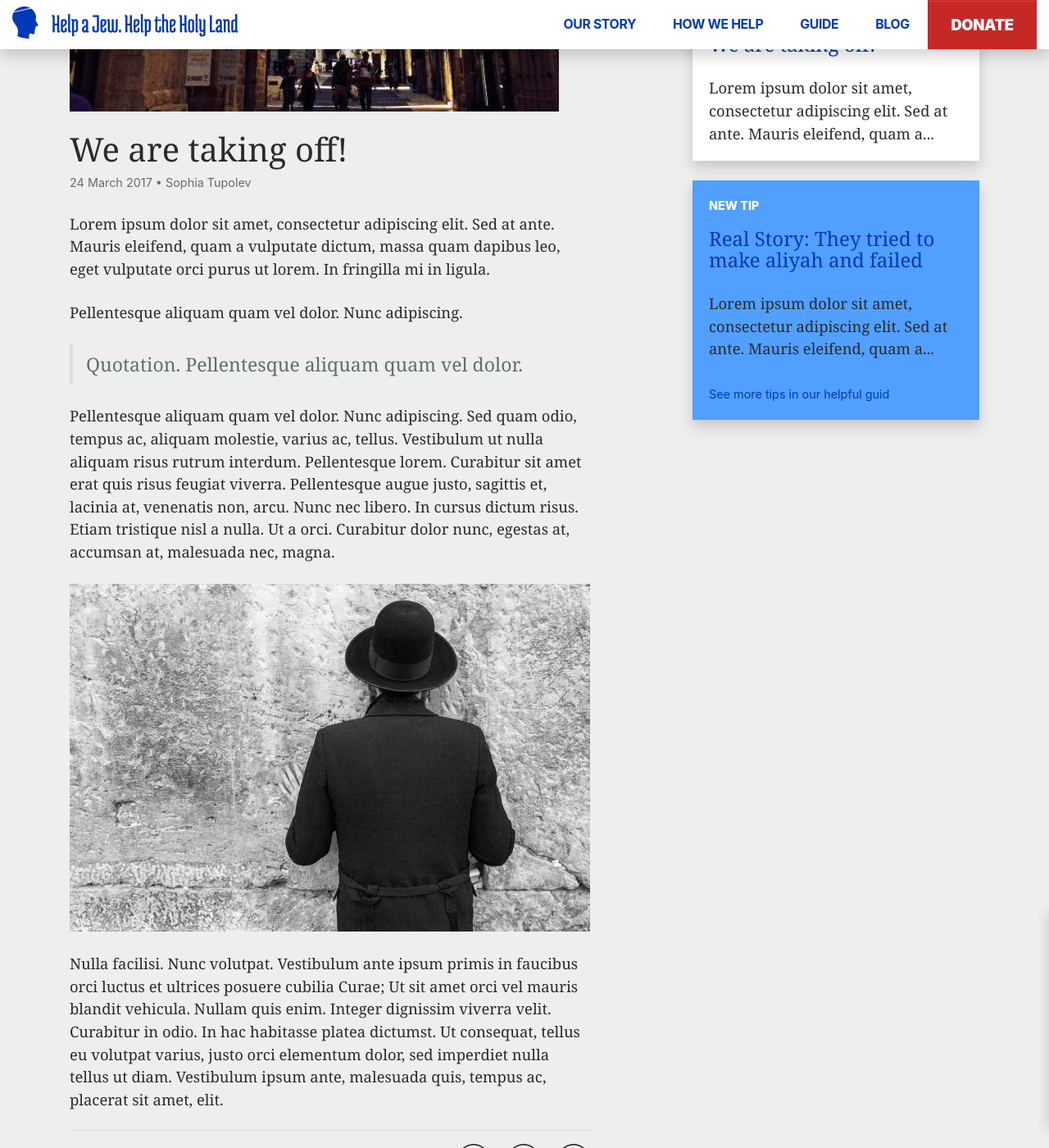
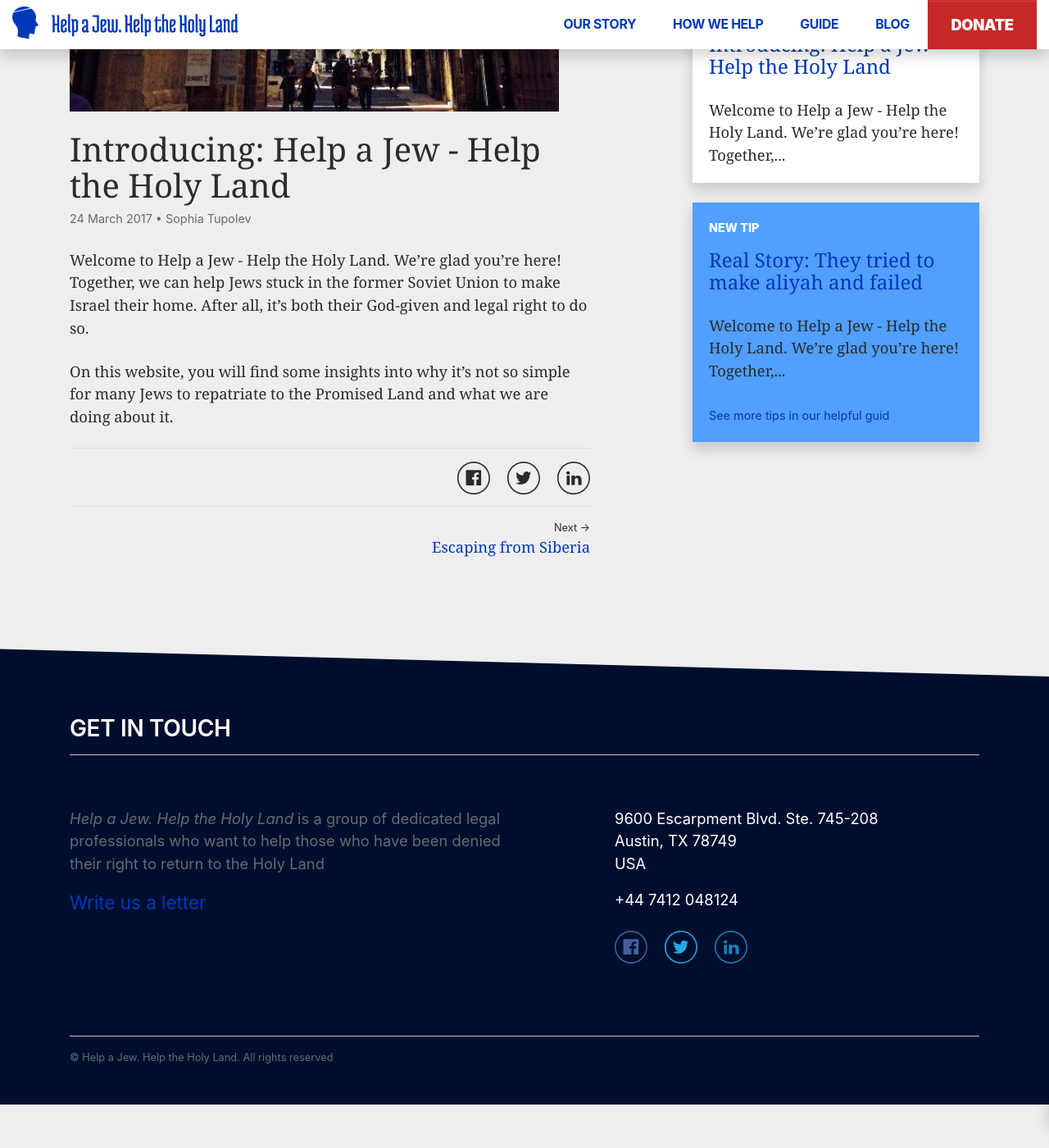
Before and after one commit to vinegredz/haj-1, a Jekyll site: the page built from _posts/2017-03-24-first.markdown, in a window 1280 px wide and 1400 px high, scrolled down 476 px. Shown: the whole window at 82% size. Built offline with Jekyll 4.4.1, drawn with Linux system fonts in a browser that asks for light colours; after the commit the page ends 1823 px from its top, so only the background shows below that.

Commit message:
Updated First

```diff
--- a/_posts/2017-03-24-first.markdown
+++ b/_posts/2017-03-24-first.markdown
@@ -1,19 +1,9 @@
 ---
-title: We are taking off!
-date: 2017-03-24 15:13:00 Z
+title: 'Introducing: Help a Jew - Help the Holy Land'
+date: 2017-03-24 10:13:00 -05:00
 thumbnail_image: "/uploads/photo-from-grid.jpg"
 ---
 
-Lorem ipsum dolor sit amet, consectetur adipiscing elit. Sed at ante. Mauris eleifend, quam a vulputate dictum, massa quam dapibus leo, eget vulputate orci purus ut lorem. In fringilla mi in ligula.
+Welcome to Help a Jew - Help the Holy Land. We're glad you're here! Together, we can help Jews stuck in the former Soviet Union to make Israel their home. After all, it's both their God-given and legal right to do so.
 
-<!--more-->
-
-Pellentesque aliquam quam vel dolor. Nunc adipiscing.
-
-> Quotation. Pellentesque aliquam quam vel dolor.
-
-Pellentesque aliquam quam vel dolor. Nunc adipiscing. Sed quam odio, tempus ac, aliquam molestie, varius ac, tellus. Vestibulum ut nulla aliquam risus rutrum interdum. Pellentesque lorem. Curabitur sit amet erat quis risus feugiat viverra. Pellentesque augue justo, sagittis et, lacinia at, venenatis non, arcu. Nunc nec libero. In cursus dictum risus. Etiam tristique nisl a nulla. Ut a orci. Curabitur dolor nunc, egestas at, accumsan at, malesuada nec, magna.
-
-![photo-from-grid.jpg](/uploads/stock-photo-199416697.jpg)
-
-Nulla facilisi. Nunc volutpat. Vestibulum ante ipsum primis in faucibus orci luctus et ultrices posuere cubilia Curae; Ut sit amet orci vel mauris blandit vehicula. Nullam quis enim. Integer dignissim viverra velit. Curabitur in odio. In hac habitasse platea dictumst. Ut consequat, tellus eu volutpat varius, justo orci elementum dolor, sed imperdiet nulla tellus ut diam. Vestibulum ipsum ante, malesuada quis, tempus ac, placerat sit amet, elit.
+On this website, you will find some insights into why it's not so simple for many Jews to repatriate to the Promised Land and what we are doing about it.
```
